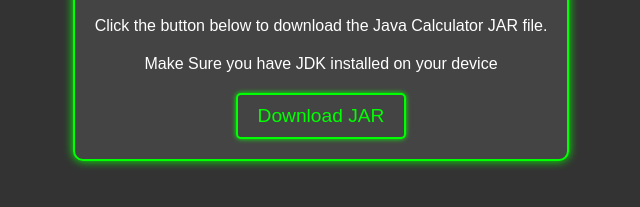
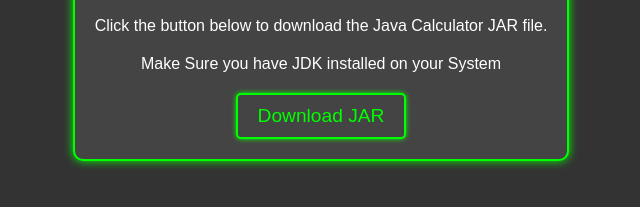
Before and after one commit to Rakesh0045/CalculatorDownload, a plain HTML site: page index.html in a window 1280 px wide. Shown: the part 361-568 px from the top of the page, 319-959 px from the left. Drawn offline with Linux system fonts and the light colour scheme.

Commit message:
index.html

```diff
--- a/index.html
+++ b/index.html
@@ -10,7 +10,7 @@
     <div class="container">
         <h1>Java Calculator</h1>
         <p>Click the button below to download the Java Calculator JAR file.</p>
-        <p>Make Sure you have JDK installed on your device</p>
+        <p>Make Sure you have JDK installed on your System</p>
         <a href="Calculator.jar" download="calculator.jar" class="download-btn">Download JAR</a>
     </div>
 </body>
```
